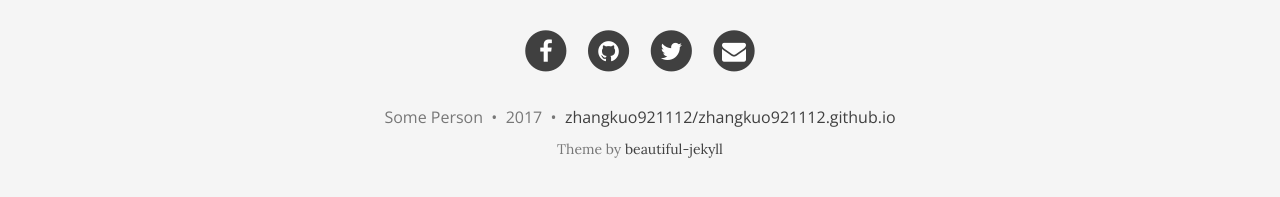
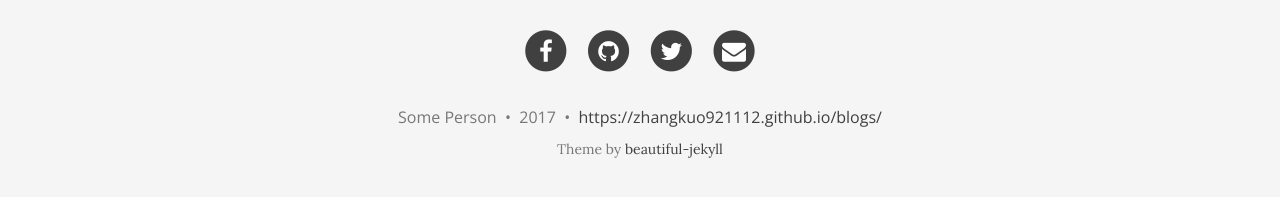
Before and after one commit to buoooou/blog.github.io, a Jekyll site: the page built from index.html, in a window 1280 px wide and 931 px high. Shown: the part 721-918 px from the top of the window. Built offline with Jekyll 4.4.1, drawn with Linux system fonts in a browser that asks for light colours; nearby versions of some CDN libraries; the list of posts is cut into pages by our own code; some of the changed lines change nothing that is shown.

Commit message:
Update _config.yml

```diff
--- a/_config.yml
+++ b/_config.yml
@@ -25,9 +25,7 @@
 navbar-links:
   About Me: "aboutme"
   Resources:
-    - Beautiful Jekyll: "http://deanattali.com/beautiful-jekyll/"
-    - Learn markdown: "http://www.markdowntutorial.com/"
-    - weibo Pages: "https://pages.github.com/"
+    - weibo Pages: "http://weibo.com/u/2814597494"
     - github Pages: "https://github.com/zhangkuo921112"
 
 # Image to show in the navigation bar - image must be a square (width = height)
@@ -86,7 +84,7 @@
 
 # How to display the link to the website in the footer
 # Remove this if you don't want a link in the footer
-url-pretty: "zhangkuo921112/zhangkuo921112.github.io"  # eg. "deanattali.com/beautiful-jekyll"
+url-pretty: "https://zhangkuo921112.github.io/blogs/"  # eg. "deanattali.com/beautiful-jekyll"
 
 # --- Misc --- #
 # Fill in your Disqus shortname (NOT the userid) if you want to support Disqus comments
```
